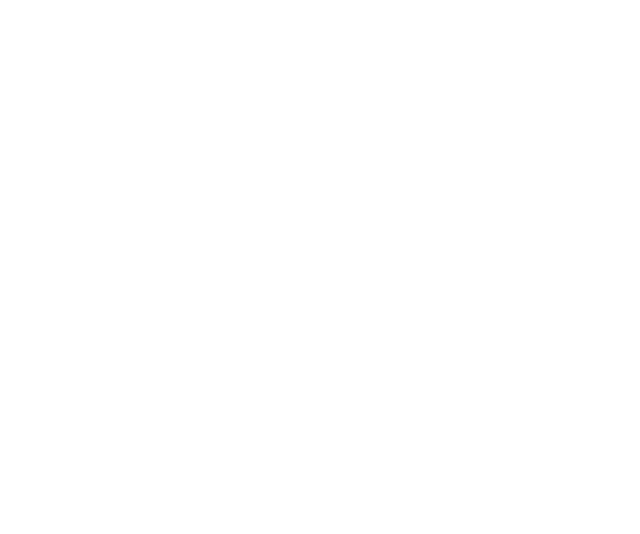
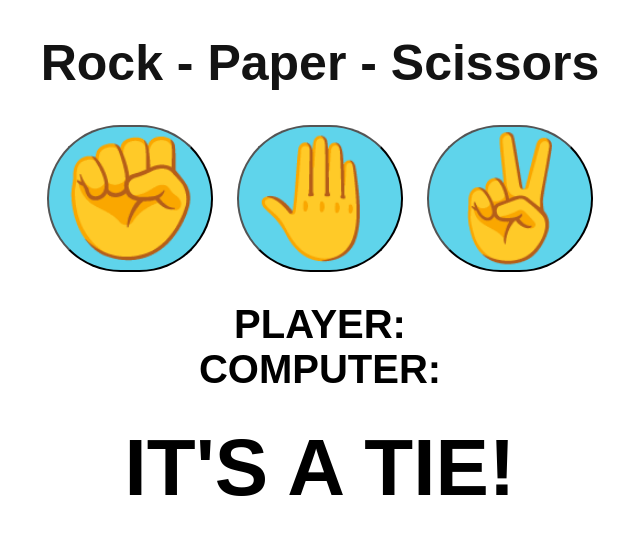
Before and after one commit to myleslimwl/rock-paper-scissors-game, a plain HTML site: page index.html in a window 1280 px wide. Shown: the whole page, without its empty margins (320-960 px from the left). Drawn offline with Linux system fonts and the light colour scheme.

Commit message:
basic html

```diff
--- a/index.html
+++ b/index.html
@@ -4,8 +4,21 @@
   <meta charset="UTF-8">
   <meta name="viewport" content="width=device-width, initial-scale=1.0">
   <title>Rock Paper Scissors Game</title>
+  <link rel="stylesheet" href="styles.css">
 </head>
 <body>
+  <h1>Rock - Paper - Scissors</h1>
 
+  <div class="choices">
+    <button onclick="playGame('rock')">✊</button>
+    <button onclick="playGame('paper')">🤚</button>
+    <button onclick="playGame('scissors')">✌</button>
+  </div>
+
+  <div id="playerDisplay">PLAYER: </div>
+  <div id="computerDisplay">COMPUTER: </div>
+  <div id="resultDisplay">IT'S A TIE!</div>
+
+  <script src="index.js"></script>
 </body>
 </html>
```
